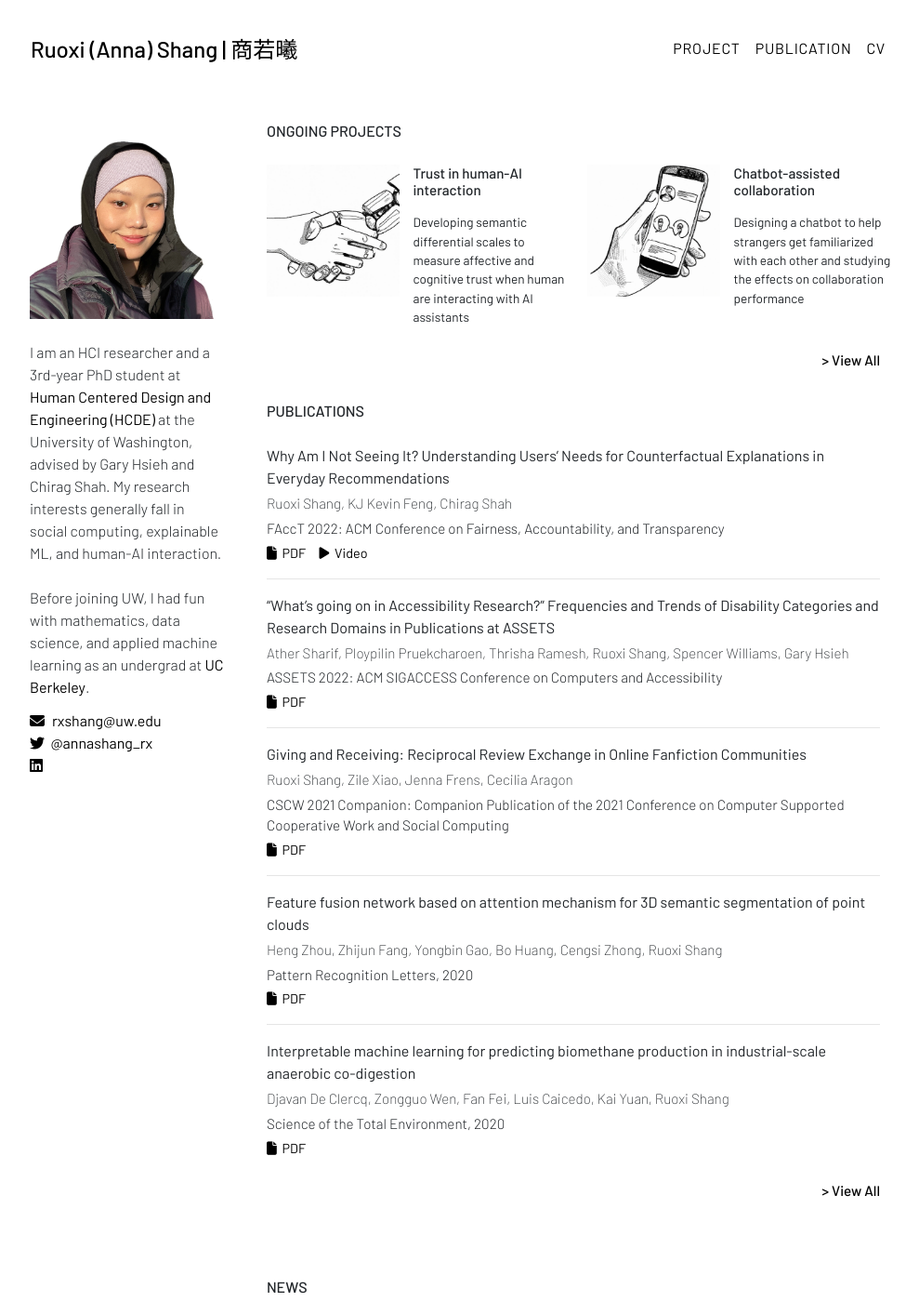
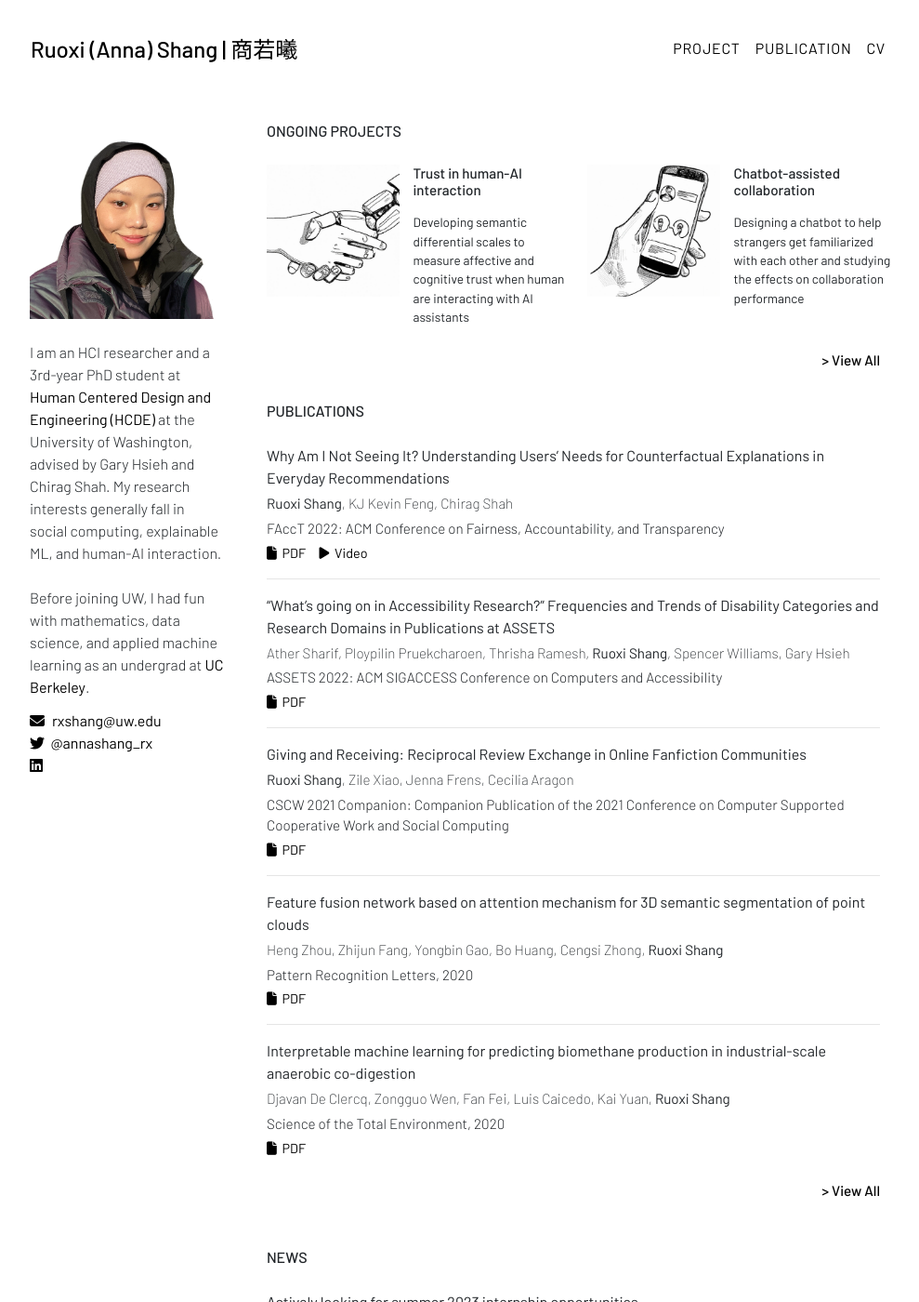
Before and after one commit to vikasreddy85/vikasreddy85.github.io, a Jekyll site: the page built from index.html, in a window 1280 px wide and 1400 px high. Shown: the whole window at 93% size, without its empty margins (143-1132 px from the left). Built offline with Jekyll 4.4.1, drawn with Linux system fonts in a browser that asks for light colours; nearby versions of some CDN libraries; some web fonts are replaced; library files that are not in the unit come from our copies.

Commit message:
update publication

```diff
--- a/index.html
+++ b/index.html
@@ -43,7 +43,7 @@ title: Ruoxi (Anna) Shang
                 <p style="font-weight: 500 !important; text-transform: uppercase;">Ongoing projects</p>
                 <div class="row mt-4">
                     {% for project in projects limit: 2 %}
-                    <div class="col-6 col-md-6 mb-4 mb-md-0">
+                    <div class="col-12 col-md-6 mb-4 mb-md-0">
                         <div class="row">
                             <div class="col-6">
                                 <img src="{{ '/assets/images/research_project/' | append: project.image | relative_url }}" alt="" style="height: auto; width: 100%;">
@@ -60,13 +60,13 @@ title: Ruoxi (Anna) Shang
                     <a href="{{ 'project' | relative_url }}" style="font-size: .95rem; font-weight: 500 !important;">> View All</a>
                 </div>
             </div>
-            <div class="container pb-5">
+            <div class="container pb-3">
                 <p style="font-weight: 500 !important; text-transform: uppercase;">Publications</p>
                 <div class="row mt-4">
                     {% for pub in publications limit: 5 %}
                     <div class="col-12">
                         <p class="mb-1" style="font-size: 1rem; font-weight: 400 !important;">{{ pub.title }}</p>
-                        <p class="mb-1" style="font-size: .95rem; font-weight: 200 !important;">{{ pub.authors }}</p>
+                        <p class="mb-1" style="font-size: .95rem; font-weight: 200 !important;">{% for author in pub.authors %}{% if author == "Ruoxi Shang" %}<b>{{ author }}</b>{% else %}{{ author }}{% endif %}{% unless forloop.last %}, {% endunless %}{% endfor %}</p>
                         <p class="mb-1" style="font-size: .95rem; font-weight: 300 !important;">{{ pub.venue_short }}{%if pub.venue_long %}: {{ pub.venue_long }}{% endif %}</p>
                         {% if pub.award %}
                         <p class="mb-1" style="font-size: .95rem; font-weight: 300 !important;"><i class="fa-solid fa-medal"></i>&nbsp;&nbsp;{{ pub.award }}</p>
@@ -92,7 +92,7 @@ title: Ruoxi (Anna) Shang
                     <a href="{{ 'publication' | relative_url }}" style="font-size: .95rem; font-weight: 500 !important;">> View All</a>
                 </div>
             </div>
-            <div class="container pb-5">
+            <div class="container pb-3">
                 <p style="font-weight: 500 !important; text-transform: uppercase;">News</p>
                 <div class="row mt-4">
                     {% for new in news limit: 5 %}
--- a/publication/index.html
+++ b/publication/index.html
@@ -36,7 +36,7 @@ title: Publication
           {% for pub in publications %}
           <div class="item col-12 px-0">
               <p class="mb-2" style="font-size: 1rem; font-weight: 400 !important;">{{ pub.title }}</p>
-              <p class="mb-2" style="font-size: .95rem; font-weight: 200 !important;">{{ pub.authors }}</p>
+              <p class="mb-2" style="font-size: .95rem; font-weight: 200 !important;">{% for author in pub.authors %}{% if author == "Ruoxi Shang" %}<b>{{ author }}</b>{% else %}{{ author }}{% endif %}{% unless forloop.last %}, {% endunless %}{% endfor %}</p>
               <p class="mb-2" style="font-size: .95rem; font-weight: 300 !important;">{{ pub.venue_short }}{%if pub.venue_long %}: {{ pub.venue_long }}{% endif %}</p>
               {% if pub.award %}
               <p class="mb-2" style="font-size: .95rem; font-weight: 300 !important;"><i class="fa-solid fa-medal"></i>&nbsp;&nbsp;{{ pub.award }}</p>
```
Also changed, not shown: _data/publication.yml (+40 -6 lines).
